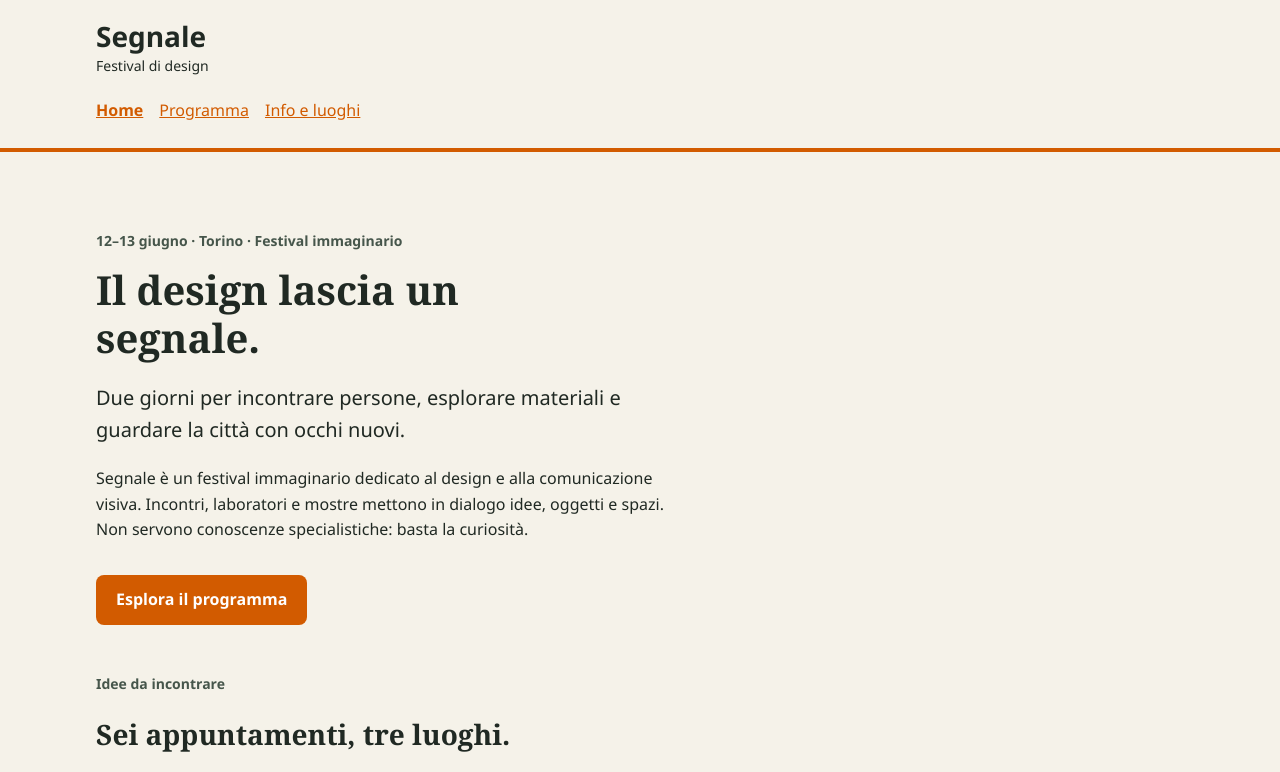
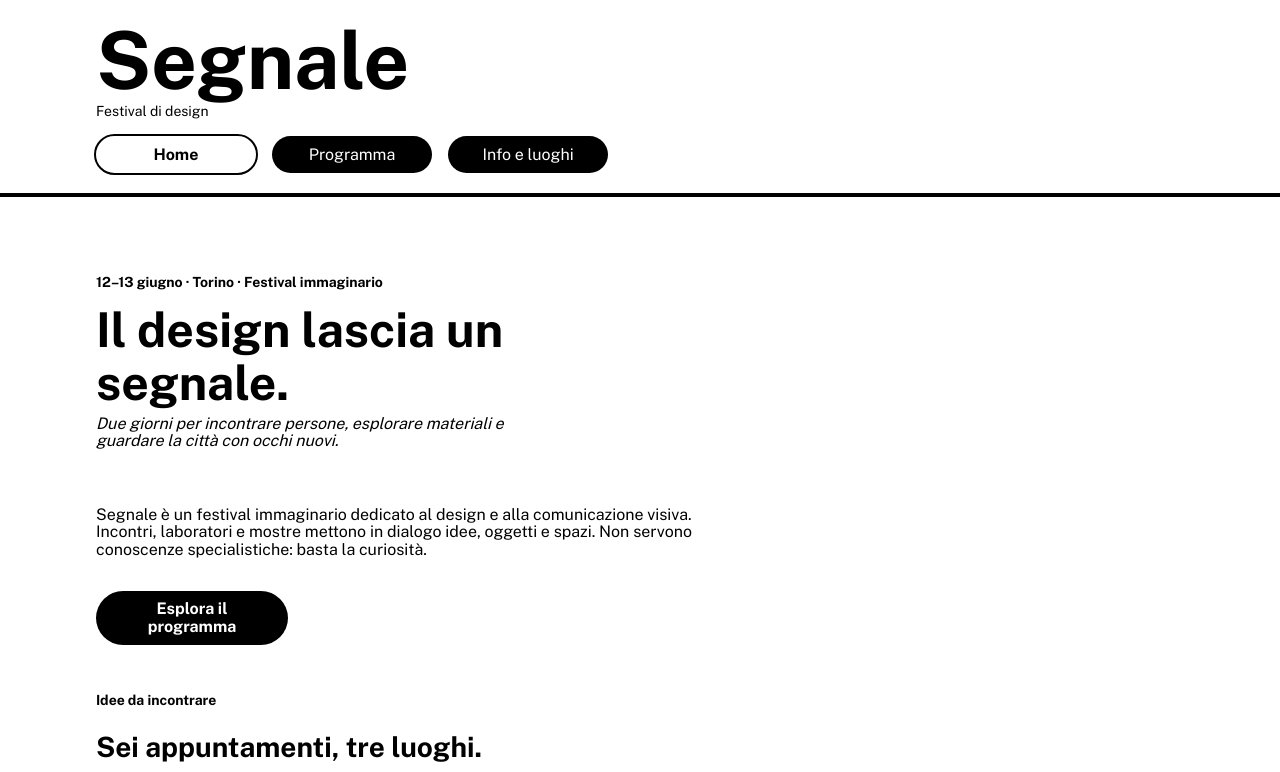
Before and after one commit to annalisagiuliacci/festival-segnale, a plain HTML site: page index.html in a window 1280 px wide. Shown: the top 772 px of the page. Drawn offline with nearby package versions, Linux system fonts and the light colour scheme.

Commit message:
modifiche per moodboard

```diff
--- a/index.html
+++ b/index.html
@@ -4,6 +4,10 @@
   <meta charset="utf-8">
   <meta name="viewport" content="width=device-width, initial-scale=1">
   <title>Segnale — Festival di design</title>
+  <link rel="preconnect" href="https://fonts.googleapis.com">
+<link rel="preconnect" href="https://fonts.gstatic.com" crossorigin>
+<link href="https://fonts.googleapis.com/css2?family=Public+Sans:wght@400;700&display=swap" rel="stylesheet">
+
   <link rel="stylesheet" href="style.css">
 </head>
 <body>
@@ -13,7 +17,6 @@
       <a class="brand" href="index.html">Segnale<span>Festival di design</span></a>
       <nav aria-label="Navigazione principale">
         <a href="index.html" aria-current="page">Home</a>
-        <!-- Da completare: collegare questa voce alla pagina Programma. -->
         <a href="programma.html">Programma</a>
         <a href="info.html">Info e luoghi</a>
       </nav>
@@ -34,7 +37,7 @@
       <p class="eyebrow">Idee da incontrare</p>
       <h2 id="titolo-festival">Sei appuntamenti, tre luoghi.</h2>
       <p class="reading-text">Il venerdì esploriamo lettere, materiali e immagini. Il sabato lavoriamo su oggetti, mappe e progetti condivisi. Nel Programma trovi orari, sedi e descrizioni.</p>
-      <img class="festival-image" src="assets/festival.svg" alt="Composizione geometrica di cerchi e rettangoli nei colori del festival" width="1200" height="600">
+      <img class="festival-image" src="assets/home.webp" alt="Fotografia di un tavolo da lavoro visto dall'alto e circondato da persone" width="1200" height="600">
     </section>
 
     <section class="content-section" aria-labelledby="titolo-luoghi">
--- a/style.css
+++ b/style.css
@@ -3,12 +3,13 @@
 
 /* Scelte comuni: ogni regola usa var() per richiamarne il valore. */
 :root {
-  --colore-primario: #d25b00;
-  --colore-primario-scuro: #753104;
-  --colore-sfondo: #f5f2e9;
-  --colore-testo: #202923;
-   --font-testo: "Segoe UI", Roboto, "Helvetica Neue", Arial, sans-serif;
-  --font-titoli: Cambria, Cochin, Georgia, "Times New Roman", serif;
+  --colore-primario: #000000;
+  --colore-primario-scuro: #ffffff;
+  --colore-sfondo: #ffffff;
+  --colore-testo: #000000;
+  --font-testo: "Public Sans", sans-serif;
+  --font-titoli: "Public Sans", sans-serif;
+
 }
 
 * {
@@ -21,7 +22,7 @@ body {
   color: var(--colore-testo);
   font-family: var(--font-testo);
   font-size: 1rem;
-  line-height: 1.6;
+  line-height: 1.1;
 }
 
 a {
@@ -66,32 +67,52 @@ a:focus-visible {
 .brand {
   display: inline-block;
   color: var(--colore-testo);
-  font-size: 1.75rem;
+  font-size: 5.0rem;
   font-weight: bold;
-  line-height: 1.2;
+  line-height: 1;
   text-decoration: none;
 }
 
 .brand span {
   display: block;
-  margin-top: 0.25rem;
+  margin-top: clamp(0.1rem, 0.5vw, 0.2rem);
   font-size: 0.875rem;
+  line-height: 1.2;
   font-weight: normal;
+}
+
+@media (max-width: 400px) {
+  .brand {
+    font-size: clamp(2.5rem, calc(92vw / 4.2), 5rem);
+  }
 }
 
 nav {
   display: flex;
   flex-direction: column;
-  align-items: flex-start;
-  gap: 0.25rem;
+  align-items: stretch;
+  gap: 0.5rem;
   margin-top: 1rem;
 }
 
 nav a {
   display: block;
-  margin: 0;
-  padding: 0.25rem 0;
+  box-sizing: border-box;
+  width: min(10rem, 100%);
+  padding: 0.6rem 1rem;
+  border-radius: 999px;
+  background: var(--colore-primario);
+  color: #ffffff;
+  text-align: center;
+  text-decoration: none;
 }
+
+nav a:hover {
+  background: var(--colore-primario-scuro);
+  color: #000000;
+  outline: 2px solid var(--colore-primario);
+}
+
 
 @media (min-width: 600px) {
   nav {
@@ -112,7 +133,7 @@ nav a[aria-current="page"] {
 
 .eyebrow,
 .event-meta {
-  color: #46564b;
+  color: #000000;
   font-size: 0.875rem;
   font-weight: bold;
 }
@@ -121,13 +142,17 @@ h1,
 h2,
 h3 {
   font-family: var(--font-titoli);
-  line-height: 1.2;
+  line-height: 1.1;
 }
 
 h1 {
   max-width: 18ch;
   margin: 0.75rem 0 1.25rem;
-  font-size: 2.5rem;
+  font-size: clamp(3.0rem, calc(92vw / 8.4), 3.0rem);
+}
+
+.intro h1 {
+  margin-bottom: 0.3rem;
 }
 
 h2 {
@@ -141,7 +166,21 @@ h3 {
 
 .lead {
   max-width: 48ch;
-  font-size: 1.25rem;
+  font-size: 1rem;
+  font-style: italic;
+}
+
+
+.intro .lead {
+  margin-top: 0;
+}
+
+.intro .lead {
+  margin-bottom: 3.5rem;
+}
+
+.intro .lead + .reading-text {
+  margin-top: 0;
 }
 
 .reading-text {
@@ -149,18 +188,25 @@ h3 {
 }
 
 .button-link {
-  display: inline-block;
+  display: inline-flex;
+  align-items: center;
+  justify-content: center;
+  width: min(12rem, 100%);
   margin-top: 1rem;
-  padding: 0.75rem 1.25rem;
-  border-radius: 0.5rem;
+  padding: 0.6rem 1rem;
+  border-radius: 999px;
   background: var(--colore-primario);
   color: #ffffff;
   font-weight: bold;
+  text-align: center;
   text-decoration: none;
+  line-height: 1.1;
 }
 
 .button-link:hover {
   background: var(--colore-primario-scuro);
+  color: #000000;
+  outline: 2px solid var(--colore-primario);
 }
 
 .content-section {
@@ -173,7 +219,7 @@ h3 {
   max-width: 54rem;
   height: auto;
   margin-top: 1.5rem;
-  border-radius: 0.75rem;
+  border-radius: 0.rem;
 }
 
 .venues {
@@ -206,7 +252,7 @@ h3 {
   min-width: 0;
   overflow: hidden;
   border: 1px solid #b7c0b7;
-  border-radius: 0.75rem;
+  border-radius: 0.rem;
   background: #ffffff;
 }
 
@@ -225,7 +271,7 @@ h3 {
 }
 
 .event-place {
-  color: #46564b;
+  color: #000000;
   font-size: 0.875rem;
 }
 
@@ -264,12 +310,31 @@ h3 {
 }
 
 .venue-swiper figcaption {
-  padding: 1rem 0;
+  padding: rem 0;
 }
 
 .venue-controls {
   display: flex;
   gap: 0.75rem;
+}
+
+.venue-controls button {
+  flex: 1;
+  min-width: 0;
+  padding: 0.6rem 1rem;
+  border: 0;
+  border-radius: 999px;
+  background: var(--colore-primario);
+  color: #ffffff;
+  font: inherit;
+  font-weight: bold;
+  cursor: pointer;
+}
+
+.venue-controls button:hover {
+  background: var(--colore-primario-scuro);
+  color: #000000;
+  outline: 2px solid var(--colore-primario);
 }
 
 .map-embed {
@@ -283,5 +348,21 @@ h3 {
   border: 0;
 }
 
+@media (max-width: 270px) {
+  nav a,
+  .button-link,
+  .venue-controls button {
+    width: 100%;
+    padding: 0.6em 0.75em;
+    font-size: clamp(0.6rem, 6vw, 0.875rem);
+    white-space: nowrap;
+    border-radius: 999px;
+  }
+}
 
+.site-header nav a[aria-current="page"] {
+  background: var(--colore-primario-scuro);
+  color: #000000;
+  outline: 2px solid var(--colore-primario);
+}
 /* Qui aggiungeremo la media query durante la demo. */
```
Also changed, not shown: info.html (+4 -0 lines), programma.html (+10 -6 lines), assets/home.webp (added), assets/la città in un manifesto.webp (added), assets/lettere in movimento.webp (added), assets/mappe da abitare.webp (added), assets/materia seconda.webp (added), assets/oggetti in dialogo.webp (added), assets/progettare insieme.webp (added), 2 other files.
